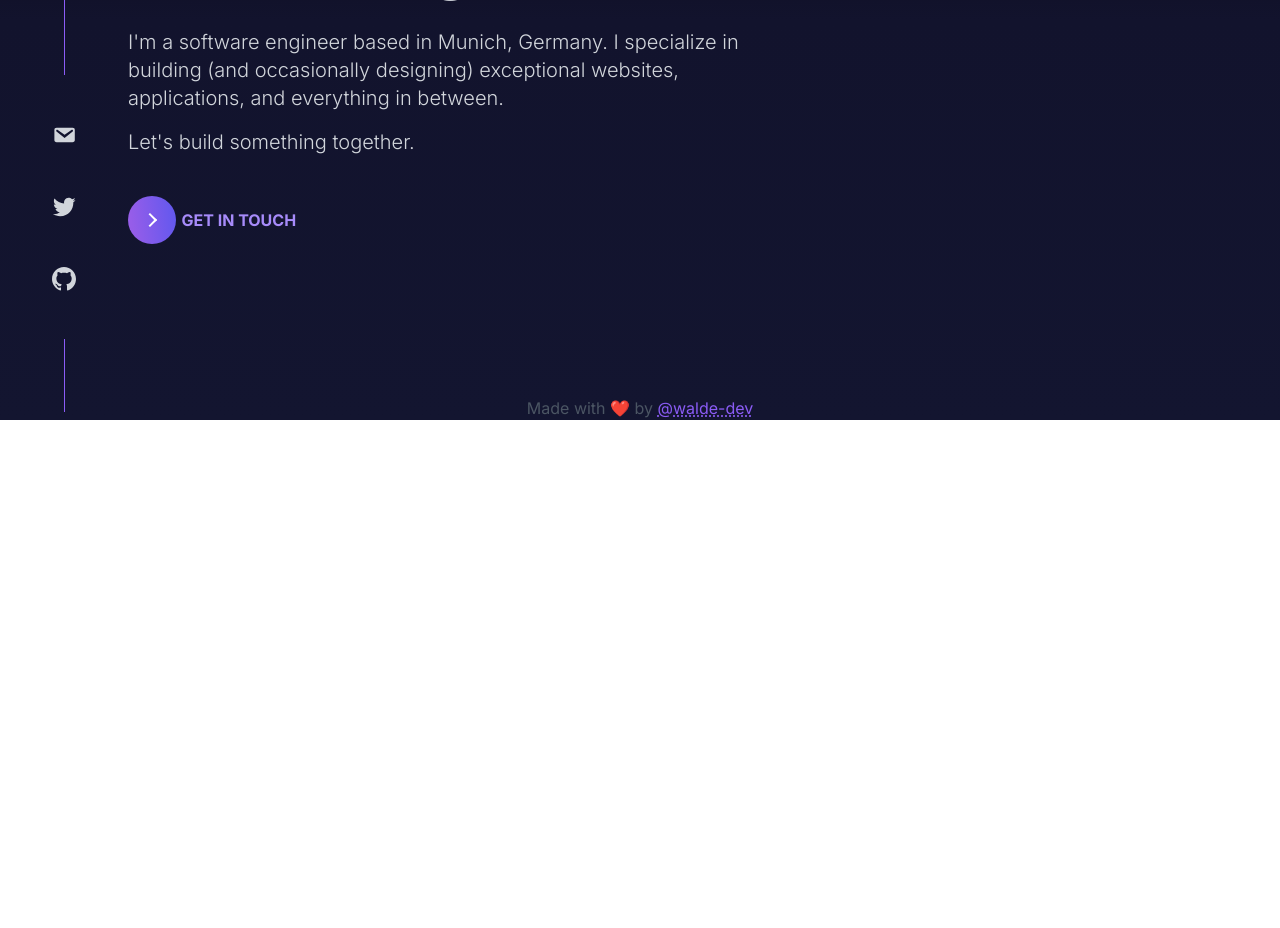
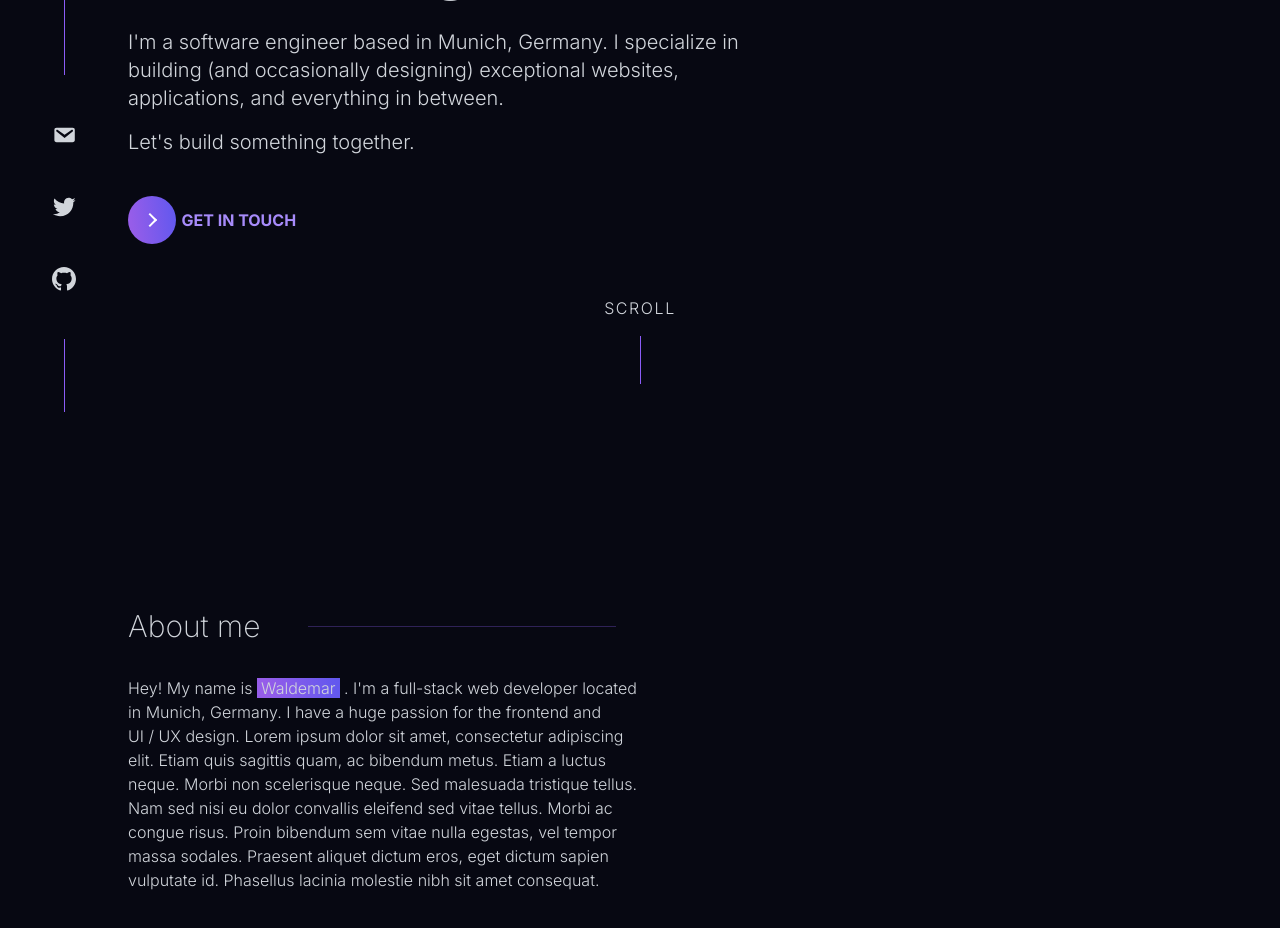
Before and after one commit to walde-dev/walde-portfolio, a Next.js app: page / in a window 1280 px wide. Shown: the part 380-1308 px from the top of the page. Before the commit the page ends 800 px from the top, so only its background shows below. Built offline with nearby package versions, Linux system fonts and the light colour scheme.

Commit message:
add some more animations, add about me section

```diff
--- a/src/components/Header.tsx
+++ b/src/components/Header.tsx
@@ -11,7 +11,7 @@ export default function Header() {
             </a>
           </Link>
         </h1>
-        <div className="flex flex-row gap-6 font-extralight ">
+        <div className="flex flex-row gap-6 font-light ">
           <Link href="/work">
             <a className="underline-gradient-only underline-gradient hover:text-white">
               My Work
--- a/src/components/Layout/Layout.tsx
+++ b/src/components/Layout/Layout.tsx
@@ -5,14 +5,14 @@ import Sidebar from "../Sidebar";
 
 export default function Layout({ children }: { children: React.ReactNode }) {
   return (
-    <div className="relative flex min-h-screen flex-col items-center bg-gradient-to-b from-black via-[#12132D] to-[#131530] text-gray-300 ">
+    <div className="relative flex min-h-screen flex-col items-center bg-[hsl(238,43%,5%)]  text-gray-300 ">
       <Head>
         <title>waldemar.dev</title>
         <link rel="icon" href="/favicon.ico" />
       </Head>
       <Header />
       <Sidebar />
-      <main className="flex w-full flex-1 flex-col items-center px-20 text-center">
+      <main className="flex w-full min-h-screen flex-1 flex-col items-center px-20 text-center">
         {children}
       </main>
       <Footer />
--- a/src/components/Sidebar.tsx
+++ b/src/components/Sidebar.tsx
@@ -6,6 +6,7 @@ export default function Sidebar() {
 
         <div className="flex flex-col items-center justify-center gap-12">
           {/* Email */}
+          <div>
             <svg
               width="24"
               height="24"
@@ -15,6 +16,7 @@ export default function Sidebar() {
             >
               <path d="M3.87023 4H17.1202C18.3702 4 19.0002 4.59 19.0002 5.79V14.21C19.0002 15.4 18.3702 16 17.1202 16H3.87023C2.62023 16 1.99023 15.4 1.99023 14.21V5.79C1.99023 4.59 2.62023 4 3.87023 4ZM10.4902 12.6L17.2302 7.07C17.4702 6.87 17.6602 6.41 17.3602 6C17.0702 5.59 16.5402 5.58 16.1902 5.83L10.4902 9.69L4.80023 5.83C4.45023 5.58 3.92023 5.59 3.63023 6C3.33023 6.41 3.52023 6.87 3.76023 7.07L10.4902 12.6Z" />
             </svg>
+          </div>
           {/* Twitter */}
           <svg
             width="24"
--- a/src/pages/_document.tsx
+++ b/src/pages/_document.tsx
@@ -3,7 +3,7 @@ import Document, { Html, Head, Main, NextScript } from "next/document";
 class MyDocument extends Document {
   render() {
     return (
-      <Html>
+      <Html className="scroll-smooth">
         <Head>
           <link
             href="https://fonts.googleapis.com/css2?family=Inter&display=optional"
--- a/src/pages/index.tsx
+++ b/src/pages/index.tsx
@@ -1,8 +1,11 @@
 import type { NextPage } from "next";
 
 const Home: NextPage = () => {
+
+
   return (
-    <div className="w-full max-w-5xl ">
+    <div className="flex w-full max-w-5xl flex-1 flex-col pb-[1000px]">
+      <div className="flex h-screen flex-col justify-between ">
         <div className="mt-40 w-full text-left">
           <span className="flex-nowrap text-xl font-thin">Hi, my name is</span>
           <h1 className="gradient mt-2 bg-clip-text text-6xl font-bold text-transparent">
@@ -14,8 +17,8 @@ const Home: NextPage = () => {
             <span className="text-gray-300">.</span>
           </h2>
           <p className="mt-2 w-3/5 text-xl font-light">
-          I&apos;m a software engineer based in Munich, Germany. I specialize in
-          building (and occasionally designing) exceptional websites,
+            I&apos;m a software engineer based in Munich, Germany. I specialize
+            in building (and occasionally designing) exceptional websites,
             applications, and everything in between.
             <p className="mt-4">Let&apos;s build something together. </p>
           </p>
@@ -31,6 +34,39 @@ const Home: NextPage = () => {
             </a>
           </button>
         </div>
+        {/** animated scroll indicator */}
+        <a href="#aboutme">
+          <div className=" group mb-24 flex flex-col items-center justify-center gap-4">
+            <span className="font-light uppercase tracking-widest">Scroll</span>
+            <div className="mx-auto h-[48px] border-l border-violet-500 transition-all duration-300 ease-in-out group-hover:h-[128px]" />
+          </div>
+        </a>
+      </div>
+      {/* About me */}
+      <div
+        id="aboutme"
+        className="mt-[128px] flex scroll-m-8 flex-col justify-center"
+      >
+        <div className="flex w-3/4 flex-row items-center">
+          <span className="min-w-fit text-right text-3xl font-extralight">
+            About me
+          </span>
+          <hr className="mx-12 w-2/5 border-violet-500/30" />
+        </div>
+        <p className="mt-8 w-1/2 text-left font-light">
+          Hey! My name is <span className="gradient-bg px-1">Waldemar</span> .
+          I&apos;m a full-stack web developer located in Munich, Germany. I have
+          a huge passion for the frontend and{" "}
+          <span className="whitespace-nowrap">UI / UX design.</span> Lorem ipsum
+          dolor sit amet, consectetur adipiscing elit. Etiam quis sagittis quam,
+          ac bibendum metus. Etiam a luctus neque. Morbi non scelerisque neque.
+          Sed malesuada tristique tellus. Nam sed nisi eu dolor convallis
+          eleifend sed vitae tellus. Morbi ac congue risus. Proin bibendum sem
+          vitae nulla egestas, vel tempor massa sodales. Praesent aliquet dictum
+          eros, eget dictum sapien vulputate id. Phasellus lacinia molestie nibh
+          sit amet consequat.
+        </p>
+      </div>
     </div>
   );
 };
--- a/src/styles/globals.css
+++ b/src/styles/globals.css
@@ -12,7 +12,7 @@
   }
 
   .logo {
-    @apply fill-gray-300 transition-all duration-300 hover:fill-violet-500 cursor-pointer;
+    @apply cursor-pointer fill-gray-300 transition-all duration-300 hover:h-8 hover:w-8 hover:animate-spin-once hover:fill-violet-500;
   }
 }
 
@@ -27,6 +27,10 @@ a.underline-gradient {
 a:where(:hover, :focus-visible).underline-gradient {
   background-size: 100% var(--bg-h);
   background-position-x: left;
+}
+
+.gradient-bg {
+  background: linear-gradient(83.2deg, #965de9 10.8%, #6358ee 94.3%);
 }
 
 .underline-gradient-only {
--- a/tailwind.config.cjs
+++ b/tailwind.config.cjs
@@ -6,10 +6,10 @@ module.exports = {
       fontFamily: {
         sans: ["Inter", "sans-serif"],
       },
+      animation: {
+        "spin-once": "spin 300ms linear normal",
+      },
     },
   },
-  plugins: [
-    'postcss-import',
-    'tailwindcss/nesting'
-  ],
+  plugins: ["postcss-import", "tailwindcss/nesting"],
 };
```
Lines whose indentation alone changed are shown as unchanged.
